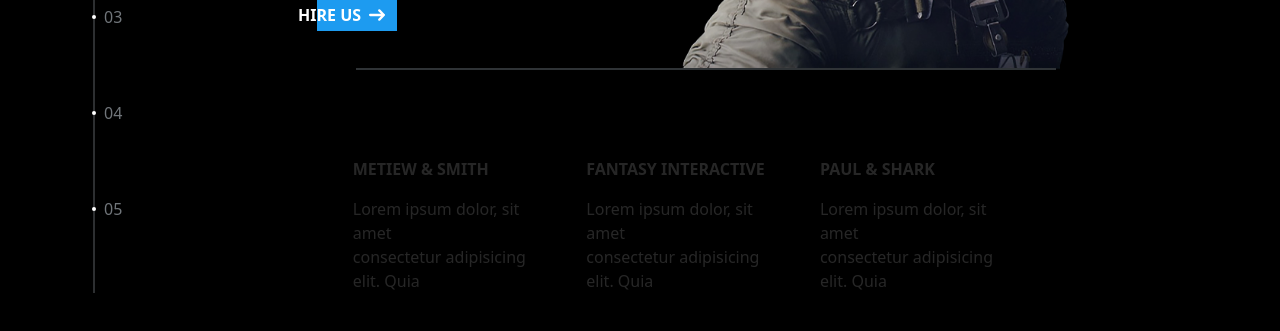
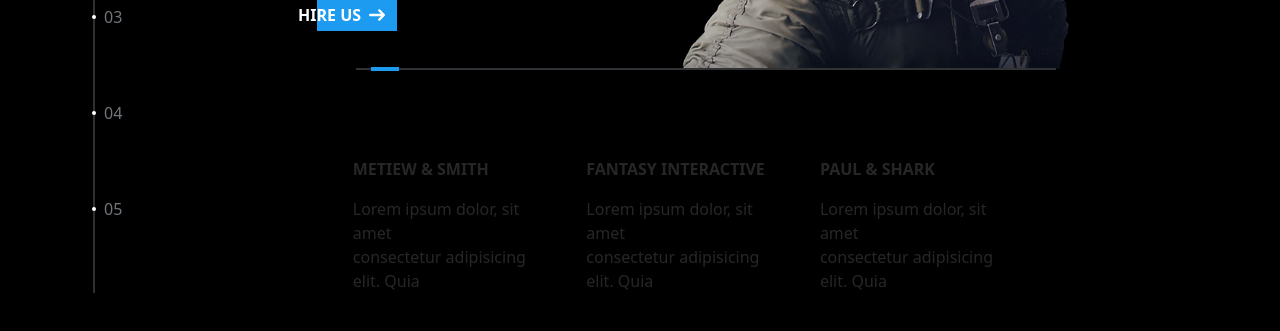
Before and after one commit to Eslam-Mohamed-G/global-next.js, a Next.js app: page / in a window 1280 px wide. Shown: the part 363-694 px from the top of the page. Built offline with nearby package versions, Linux system fonts and the light colour scheme.

Commit message:
add Home page

```diff
--- a/src/app/page.tsx
+++ b/src/app/page.tsx
@@ -2,7 +2,7 @@ import Image from "next/image";
 
 export default function Home() {
   return (
-    <div className="bg-black w-3/4 mx-auto flex flex-col justify-between justify-items-center">
+    <div className="bg-black w-3/4 mx-auto flex flex-col justify-items-center">
       <div className="flex items-center justify-end relative before:content-[''] before:absolute before:bottom-0 before:h-0.5 before:start-16 before:end-3.5 before:bg-borderGray before:z-0">
         {/* text */}
         <div className="flex flex-col justify-center text-white gap-7">
@@ -28,7 +28,7 @@ export default function Home() {
         <img src="/img/introduction.png" alt="introduction" className="hidden sm:block w-1/2 m-0 p-0" />
       </div>
 
-      <div className="flex flex-col md:flex-row justify-center md:justify-around w-[90%] mx-auto text-white">
+      <div className="flex-1 flex flex-col md:flex-row items-end justify-center md:justify-around w-[90%] mx-auto text-white relative before:content-[''] before:absolute before:-top-[3px] before:w-7 before:h-1 before:start-10 before:bg-blueColor before:z-0">
         <div className="flex flex-col gap-4 md:w-[27%] text-start cursor-pointer opacity-15 hover:opacity-100 transition-all delay-100">
           <h1 className="uppercase font-bold">metiew & smith</h1>
           <span>Lorem ipsum dolor, sit amet <br/> consectetur adipisicing elit. Quia</span>
```
